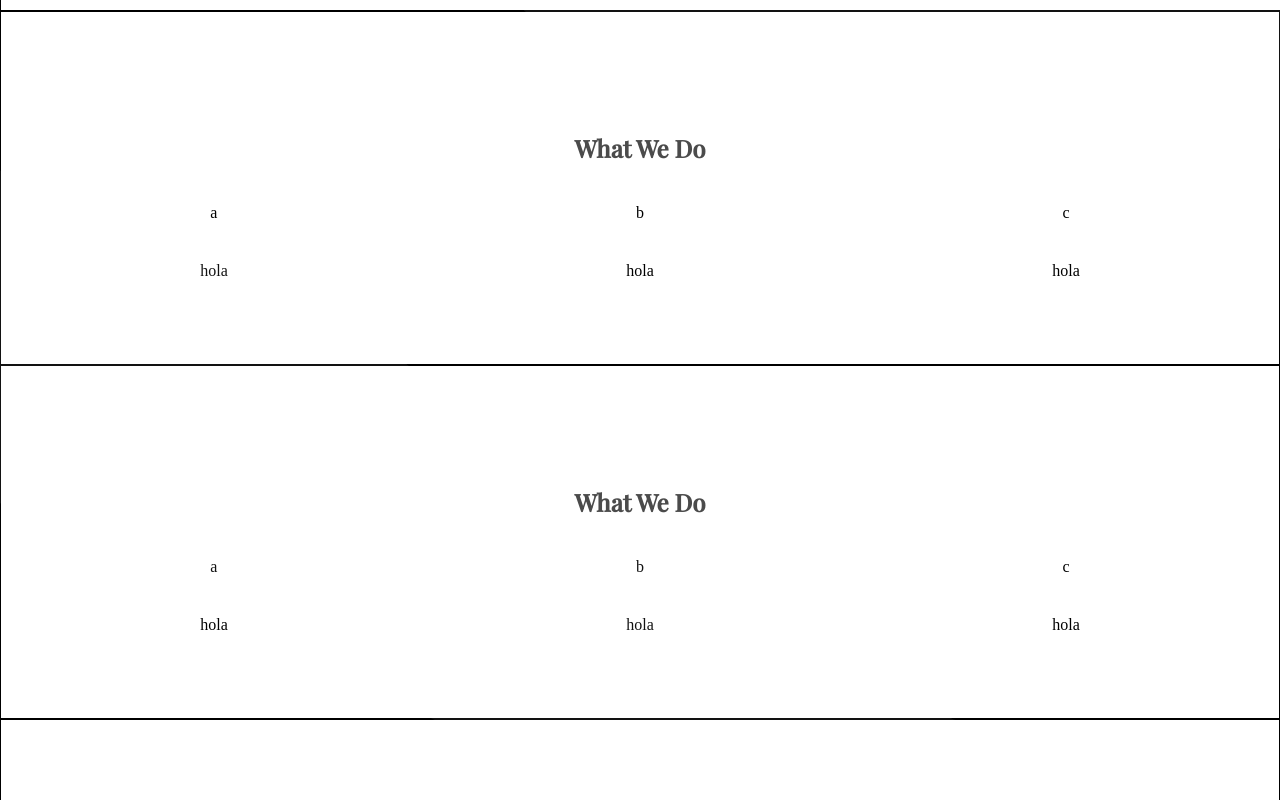
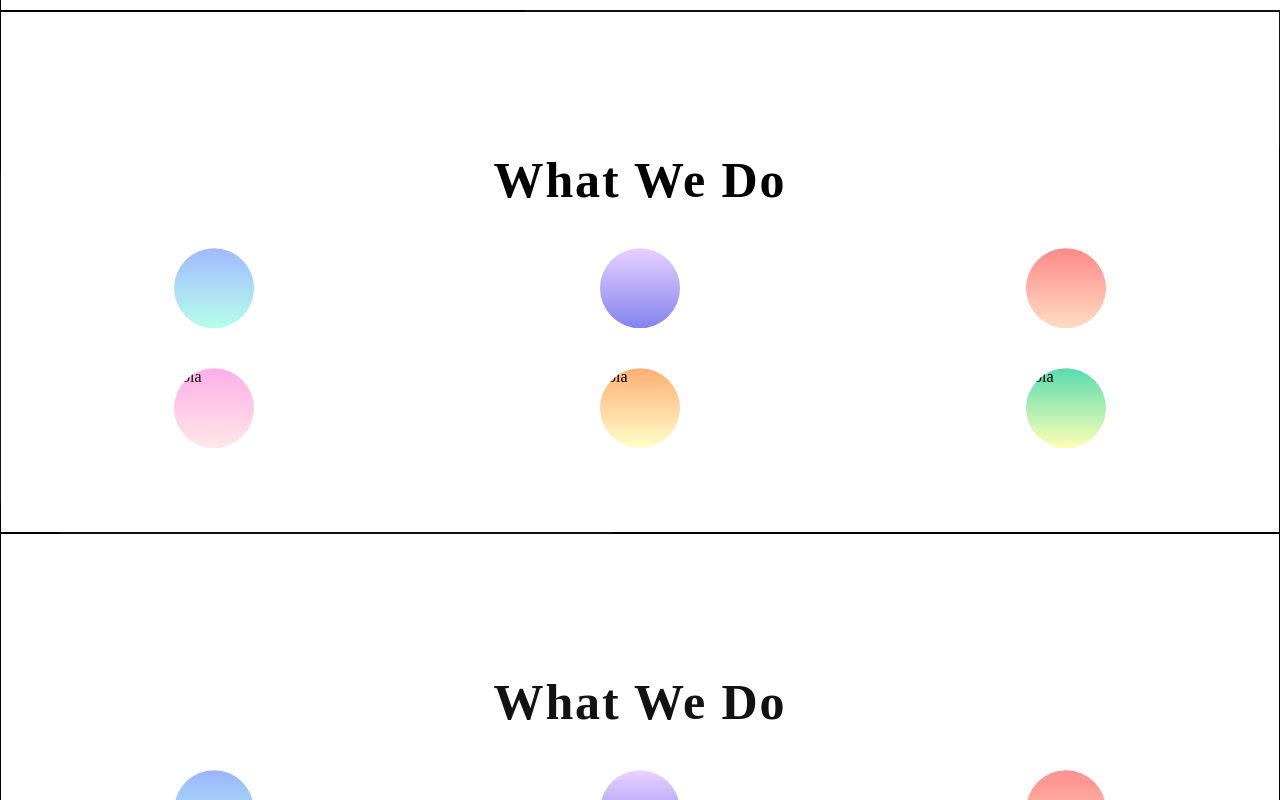
Before and after one commit to jael-VRR/newPortafolio, a React (Create React App) app: page / in a window 1280 px wide. Shown: the part 780-1580 px from the top of the page. Built offline with nearby package versions, Linux system fonts and the light colour scheme.

Commit message:
style for tools

```diff
--- a/src/styles/sectionTools.css
+++ b/src/styles/sectionTools.css
@@ -8,10 +8,14 @@
 .container-text {
   text-align: center;
 }
-h2 {
-  opacity: 0.7;
-  font-family: "Playfair Display", serif;
+
+  h2 {
+    font-size: 50px;
+    line-height: 1.06;
+    letter-spacing: 1.88px;
+    opacity: 1;
 }
+
 
 .wrapper-circle{
   display: flex;
@@ -20,14 +24,53 @@ h2 {
   align-items: center;
 
 }
-.circle{
+.circle1{
     width: 80px;
     height: 80px;
     background:linear-gradient(#9CB3FF,#B0FFE9) ;
     clip-path: circle(50% at 50% 50%);
+}
+.circle2{
+  width: 80px;
+  height: 80px;
+  background:linear-gradient(#E7D1FF,#8383EF) ;
+  clip-path: circle(50% at 50% 50%);
+}
 
+.circle3{
+  width: 80px;
+  height: 80px;
+  background:linear-gradient(#FF8989,#FFDDC5) ;
+  clip-path: circle(50% at 50% 50%);
+}
+.circle4{
+  width: 80px;
+  height: 80px;
+  background:linear-gradient(#FFA8E8,#FFE6E6) ;
+  clip-path: circle(50% at 50% 50%);
+}
+.circle5{
+  width: 80px;
+  height: 80px;
+  background:linear-gradient(#FFAF73,#FFFECC) ;
+  clip-path: circle(50% at 50% 50%);
+}
+.circle6{
+  width: 80px;
+  height: 80px;
+  background:linear-gradient(#59DBB0,#FEFFB5) ;
+  clip-path: circle(50% at 50% 50%);
+}
 
-}
 .el{
     clip-path: url(#a)
 }
+
+@media (min-width: 768px){
+  h2 {
+    font-size: 50px;
+    line-height: 1.06;
+    letter-spacing: 1.88px;
+    opacity: 1;
+}
+}
```
